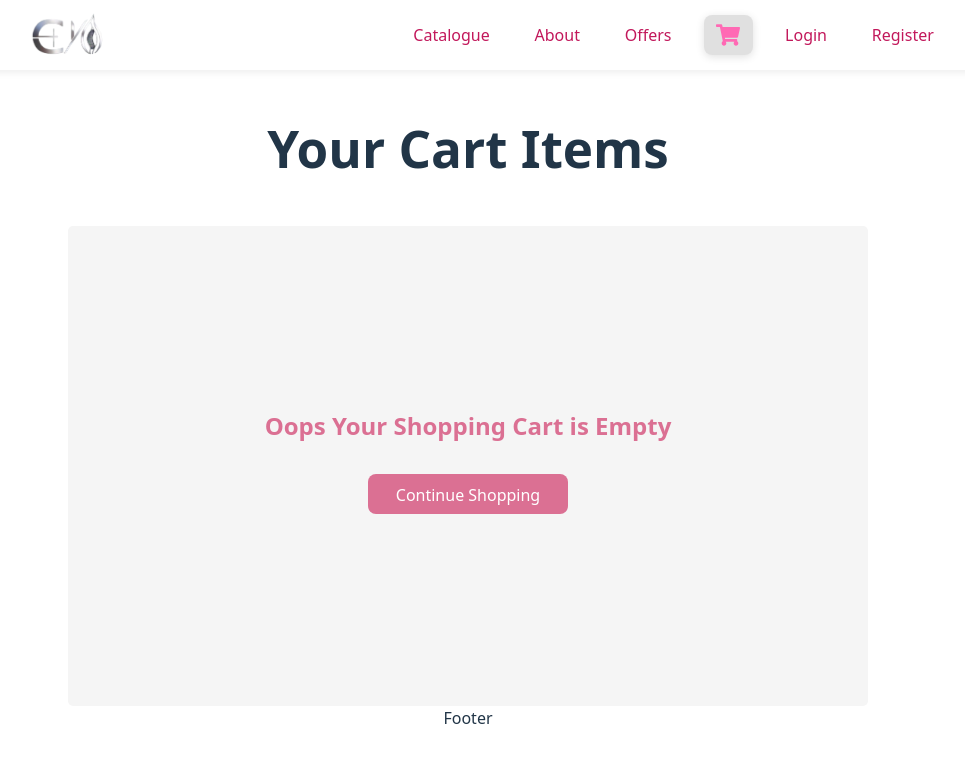
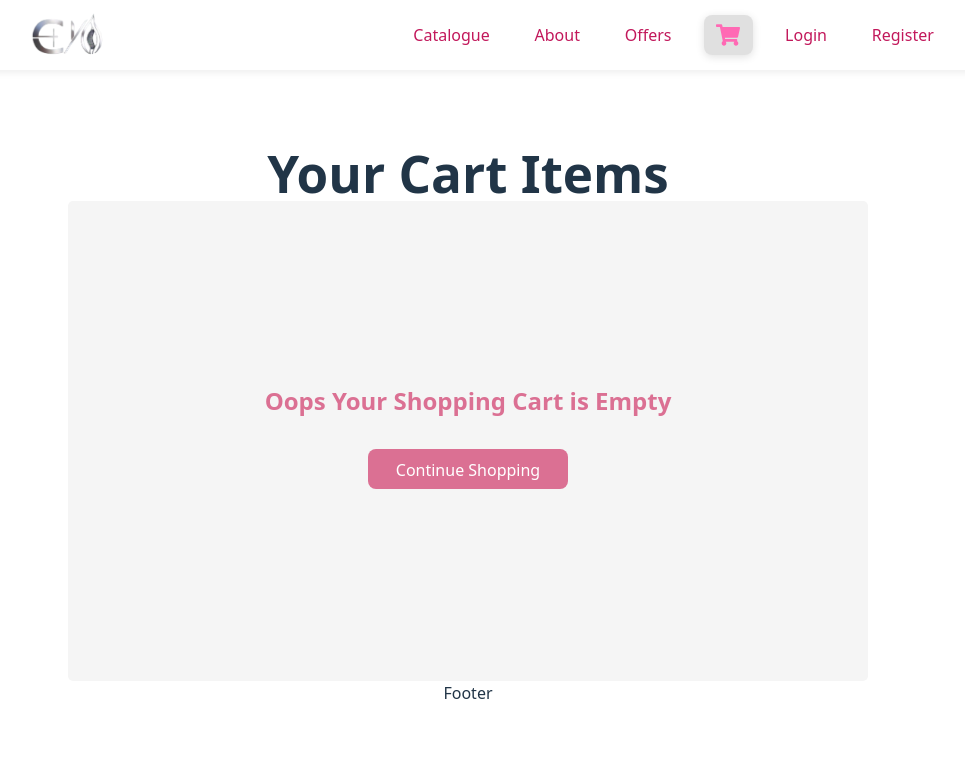
Before and after one commit to chidinma-elekwachi/elexishairs, a React (Vite) app: page /cart in a window 1280 px wide. Shown: the top 762 px of the page, without its empty margins (172-1137 px from the left). Built offline with nearby package versions, Linux system fonts and the light colour scheme.

Commit message:
hope it works

```diff
--- a/src/components/cart/Cart.css
+++ b/src/components/cart/Cart.css
@@ -3,7 +3,9 @@
   flex-direction: column;
   justify-content: center;
   align-items: center;
-  margin-top: 50px;
+}
+.cart-container{
+    margin-top: 50px;
 }
 .emptyCart{
   display: flex;
--- a/src/components/cart/Cart.jsx
+++ b/src/components/cart/Cart.jsx
@@ -13,7 +13,7 @@ export const Cart = () => {
   const navigate = useNavigate();
 
   return (
-    <div className="cart">
+    <div className="cart-container">
       <div>
         <h1>Your Cart Items</h1>
       </div>
```
